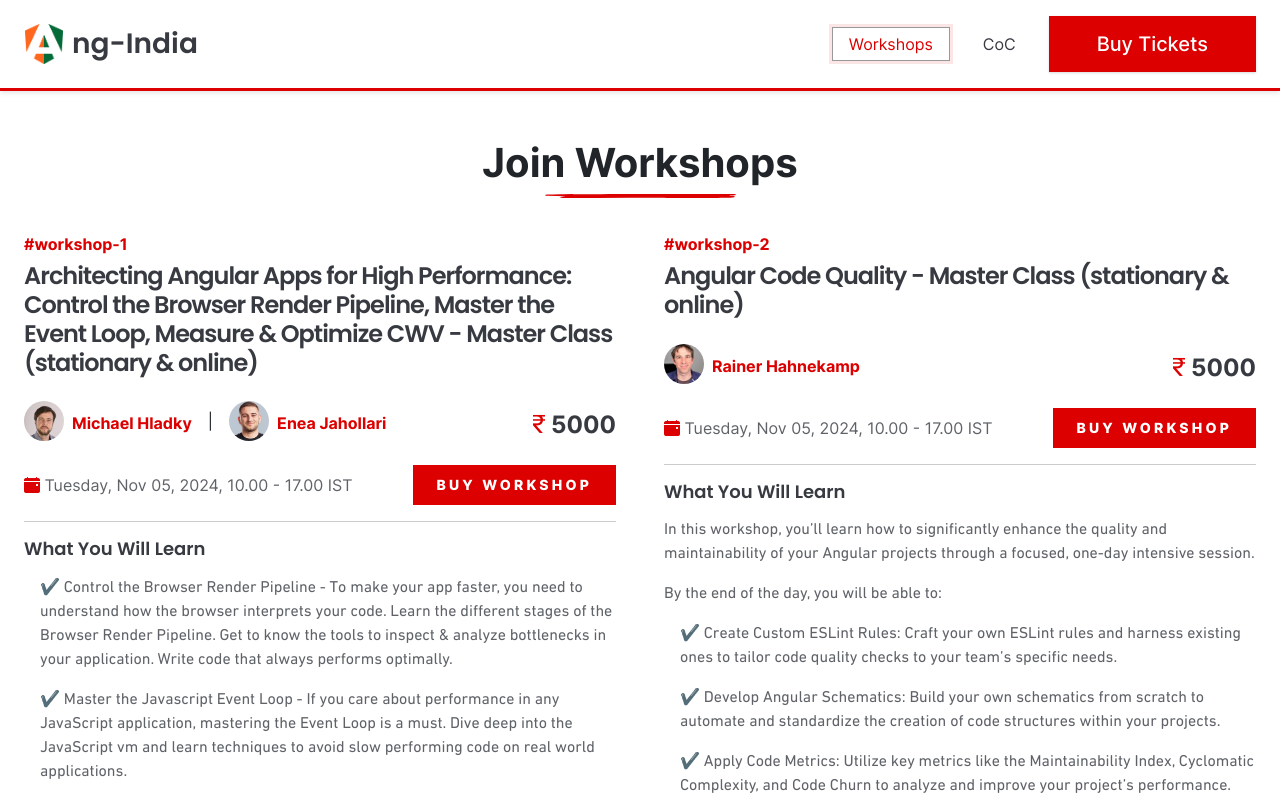
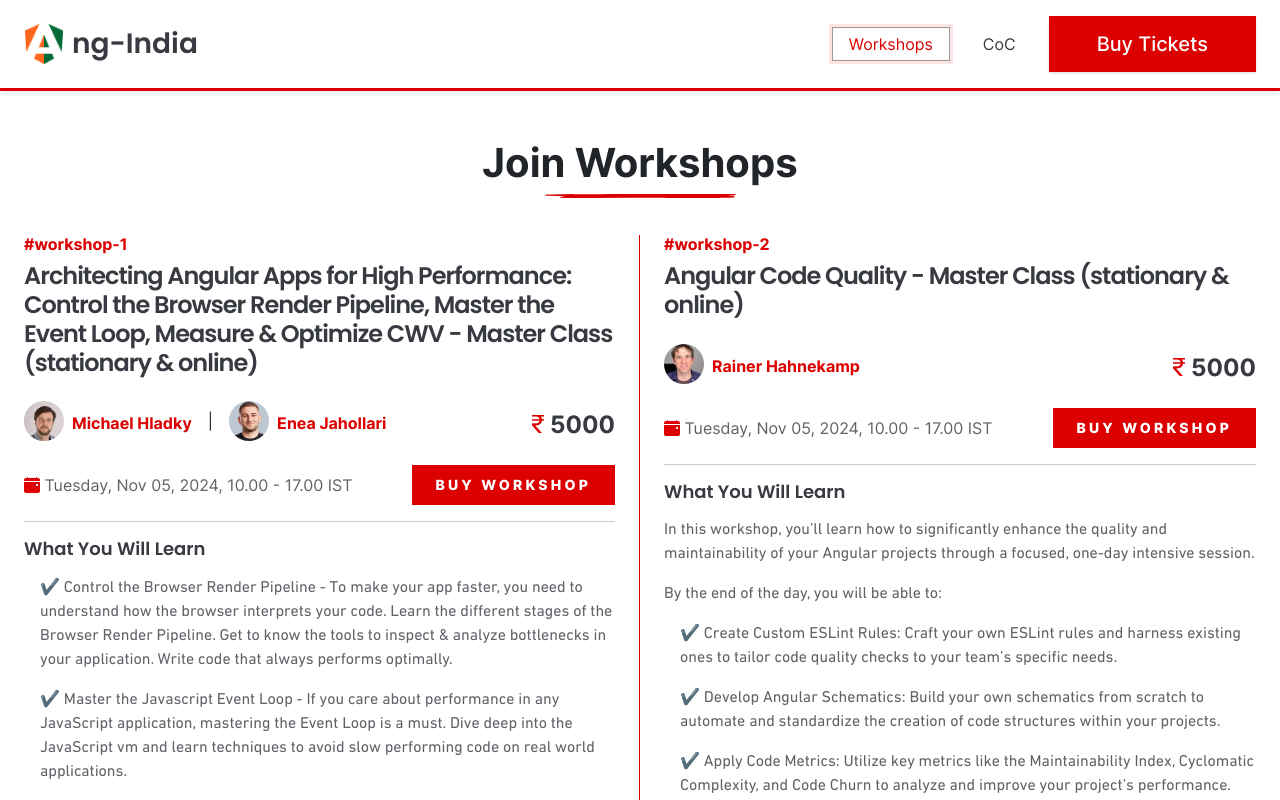
Before and after one commit to debugmodedotnet/ngindia2025, an Angular app: page /workshops in a window 1280 px wide. Shown: the top 800 px of the page. Built offline with nearby package versions, Linux system fonts and the light colour scheme.

Commit message:
Minor changes

```diff
--- a/src/app/components/hero/hero.component.html
+++ b/src/app/components/hero/hero.component.html
@@ -91,9 +91,9 @@
   </div> -->
 </section>
 
-<app-tag-slider />
+<!-- <app-tag-slider /> -->
 
-<section class="event-summary py-5">
+<!-- <section class="event-summary py-5">
   <div class="container-boxed">
     <div class="row align-items-center justify-content-center g-4">
       <div class="col-3">
@@ -154,4 +154,4 @@
       </div>
     </div>
   </div>
-</section>
+</section> -->
--- a/src/app/components/hero/hero.component.scss
+++ b/src/app/components/hero/hero.component.scss
@@ -29,7 +29,7 @@
         .word-cloud-image {
             width: 100%;
             height: auto;
-            animation: zoom 5s ease-in-out infinite;
+            //animation: zoom 5s ease-in-out infinite;
         }
     }
 }
--- a/src/app/components/workshops/workshops.component.html
+++ b/src/app/components/workshops/workshops.component.html
@@ -8,7 +8,7 @@
       class="workshops-container d-flex flex-column justify-content-center mt-5"
     >
       <div class="row g-5">
-        <div class="col-12 col-md-6">
+        <div class="col-12 col-md-6 border-right">
           <div
             class="workshops-card nmc-bg-white overflow-hidden position-relative h-100 m-auto"
           >
--- a/src/app/components/workshops/workshops.component.scss
+++ b/src/app/components/workshops/workshops.component.scss
@@ -1,4 +1,8 @@
 @use "../../styles/variables" as *;
+
+.border-right {
+    border-right: 1px solid $nmc-primary;
+}
 
 .workshops-section {
 
```
